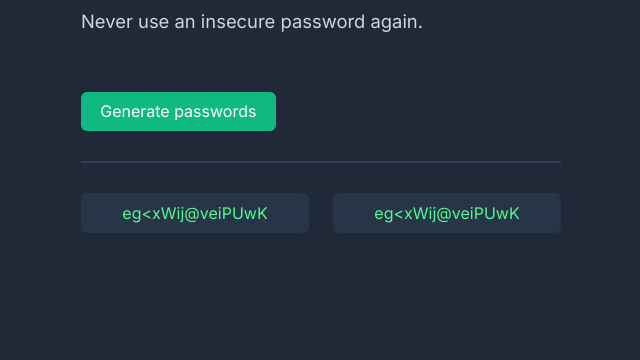
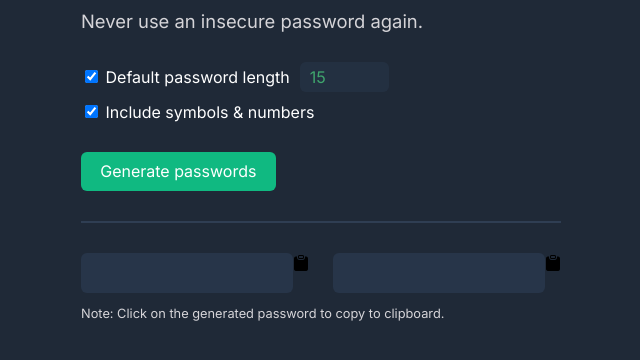
Before and after one commit to MarkVincent06/Password-Generator-Rework, a plain HTML site: page index.html in a window 1280 px wide. Shown: the part 200-560 px from the top of the page, without its empty margins (319-959 px from the left). Drawn offline with nearby package versions, Linux system fonts and the light colour scheme.

Commit message:
added pass length and toggling symbols & numbers

```diff
--- a/index.html
+++ b/index.html
@@ -9,6 +9,10 @@
       href="https://fonts.googleapis.com/css2?family=Inter:wght@400;700&family=Karla:wght@400;800&display=swap"
       rel="stylesheet"
     />
+    <link
+      rel="stylesheet"
+      href="https://cdn.jsdelivr.net/npm/bootstrap-icons@1.11.3/font/bootstrap-icons.min.css"
+    />
     <link rel="stylesheet" href="styles.css" />
     <title>Password Generator Rework</title>
   </head>
@@ -18,26 +22,67 @@
         Generate a <span class="break-line green-text">random password</span>
       </h1>
       <p class="subtitle">Never use an insecure password again.</p>
+      <div class="settings-container">
+        <div class="length-container">
+          <div>
+            <input
+              type="checkbox"
+              id="passLengthCB"
+              name="defaultPassLength"
+              value="defaultPassLength"
+              checked
+            />
+            <label for="passLengthCB">Default password length</label>
+          </div>
+          <input
+            type="number"
+            class="disabled"
+            id="passLengthInput"
+            min="1"
+            max="15"
+            disabled
+          />
+        </div>
+        <div class="symbols-numbers-container">
+          <input
+            type="checkbox"
+            id="symbolsNumCB"
+            name="symbolsNumbers"
+            value="symbolsNumbers"
+            checked
+          />
+          <label for="symbolsNumCB">Include symbols & numbers</label>
+        </div>
+      </div>
       <button class="generate-p-btn" id="generate-p-btn">
         Generate passwords
       </button>
       <div class="hori-line"></div>
       <div class="passwords-container">
+        <div class="p-field-container">
           <input
             class="generated-p-field"
             id="generated-p-field1"
             type="text"
             disabled
-          value="eg<xWij@veiPUwK"
+            value=""
           />
+          <i class="bi bi-clipboard-fill"></i>
+        </div>
+        <div class="p-field-container">
           <input
             class="generated-p-field"
             id="generated-p-field2"
             type="text"
             disabled
-          value="eg<xWij@veiPUwK"
+            value=""
           />
+          <i class="bi bi-clipboard-fill"></i>
         </div>
+      </div>
+      <p class="clipboard-tip">
+        Note: Click on the generated password to copy to clipboard.
+      </p>
     </div>
     <script src="./script.js"></script>
   </body>
--- a/script.js
+++ b/script.js
@@ -11,10 +11,49 @@ const characters = ["A","B","C","D","E","F","G","H",
 const generatedPassFieldOne = document.querySelector("#generated-p-field1");
 const generatedPassFieldTwo = document.querySelector("#generated-p-field2");
 const generatePassButton = document.querySelector("#generate-p-btn");
+const passLengthCB = document.querySelector("#passLengthCB");
+const passLengthInput = document.querySelector("#passLengthInput");
+const symbolsNumCB = document.querySelector("#symbolsNumCB");
 
 let passLength = 15;
 let generatedPassOne;
 let generatedPassTwo;
+let isSymbolsNumsOn = true;
+
+passLengthInput.value = passLength;
+
+// Copying input field to clipboard
+// generatedPassFieldOne.addEventListener("click", function () {
+//   alert("Input field clicked!");
+//   console.log("Input field clicked!");
+// });
+
+// let copyText = generatedPassFieldOne
+// copyText
+
+passLengthCB.addEventListener("change", () => {
+  if (passLengthCB.checked) {
+    passLength = 15;
+    passLengthInput.value = passLength;
+    passLengthInput.disabled = true;
+    passLengthInput.classList.toggle("disabled");
+  } else if (!passLengthCB.checked) {
+    passLengthInput.disabled = false;
+    passLengthInput.classList.toggle("disabled");
+  }
+});
+
+passLengthInput.addEventListener("change", () => {
+  passLength = passLengthInput.value;
+});
+
+symbolsNumCB.addEventListener("change", () => {
+  if (symbolsNumCB.checked) {
+    isSymbolsNumsOn = true;
+  } else if (!symbolsNumCB.checked) {
+    isSymbolsNumsOn = false;
+  }
+});
 
 generatePassButton.addEventListener("click", () => {
   generatedPassOne = "";
@@ -29,6 +68,16 @@ generatePassButton.addEventListener("click", () => {
 });
 
 function generateRandomChar() {
-  let randomIndex = Math.floor(Math.random() * characters.length);
-  return characters[randomIndex];
+  if (isSymbolsNumsOn) {
+    let randomIndex = Math.floor(Math.random() * characters.length);
+    return characters[randomIndex];
+  } else if (!isSymbolsNumsOn) {
+    const filteredCharacters = characters.filter(isAlphabetLetter);
+    let randomIndex = Math.floor(Math.random() * filteredCharacters.length);
+    return filteredCharacters[randomIndex];
+  }
 }
+
+function isAlphabetLetter(char) {
+  return /[a-zA-Z]/.test(char);
+}
--- a/styles.css
+++ b/styles.css
@@ -32,6 +32,19 @@ body {
   padding: 1.5rem 3.5rem;
 }
 
+.settings-container {
+  display: flex;
+  flex-direction: column;
+  gap: 10px;
+  color: var(--white);
+}
+
+.length-container {
+  display: flex;
+  gap: 10px;
+  align-items: center;
+}
+
 .hori-line {
   width: 100%;
   height: 0.125rem;
@@ -43,6 +56,10 @@ body {
   display: flex;
   justify-content: space-between;
   gap: 1.5rem;
+}
+
+.p-field-container {
+  display: flex;
 }
 
 /* FONTS */
@@ -59,6 +76,11 @@ body {
   margin-bottom: 30px;
   color: var(--mediumgray);
   font-size: 1.15rem;
+}
+
+.clipboard-tip {
+  color: var(--mediumgray);
+  font-size: 0.8rem;
 }
 
 /* BUTTONS */
@@ -81,6 +103,16 @@ body {
 }
 
 /* INPUTS */
+.length-container input {
+  color: #55f991;
+  font-family: Inter;
+  font-size: 1rem;
+  padding: 5px 10px;
+  background-color: var(--darkblue2);
+  border: none;
+  border-radius: 0.375rem;
+}
+
 .generated-p-field {
   width: 100%;
   color: #55f991;
@@ -91,4 +123,16 @@ body {
   background-color: var(--darkblue2);
   border: none;
   border-radius: 0.375rem;
+  cursor: pointer;
 }
+
+/* LABELS */
+.length-container label,
+.symbols-numbers-container label {
+  font-size: 1.1 rem;
+}
+
+/* JS */
+.disabled {
+  opacity: 0.6;
+}
```
Lines whose indentation alone changed are shown as unchanged.
